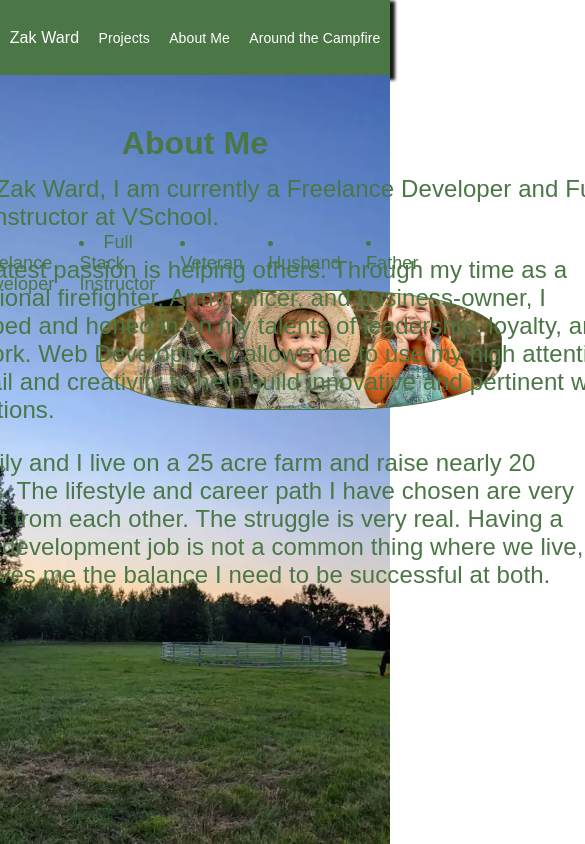
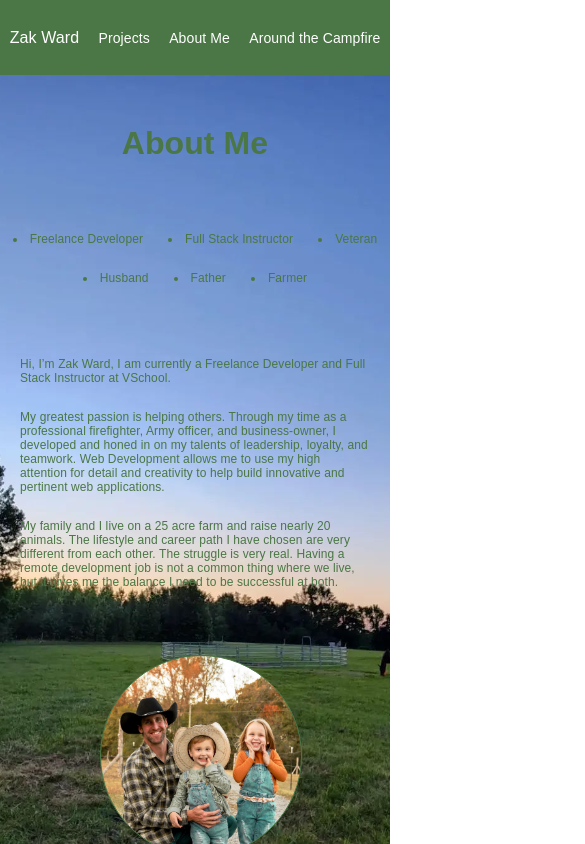
Before and after one commit to zakward/Portfolio, a React (Create React App) app: page /about-me in a window 390 px wide. Shown: the top 844 px of the page, 585 px wide, since content can reach past the window. Built offline with nearby package versions, Linux system fonts and the light colour scheme; a web font is replaced by a local one.

Commit message:
about me update

```diff
--- a/src/components/AboutMe.js
+++ b/src/components/AboutMe.js
@@ -14,6 +14,7 @@ export default function AboutMe() {
                     <li className = "bio">Veteran</li>
                     <li className = "bio">Husband</li>
                     <li className = "bio">Father</li>
+                    <li className="bio">Farmer</li>
                 </div>
                 <div id ="aboutMe-pic">
 
--- a/src/index.css
+++ b/src/index.css
@@ -50,13 +50,13 @@ body {
 }
 
 #aboutMe-pic {
-    height: 400px;
-    width: 400px;
+    height: 300px;
+    width: 300px;
     background-image: url("./images/zakKids.JPG");
     background-size: cover;
     background-repeat: no-repeat;
     background-position: 25%;
-    border-radius: 40%;
+    border-radius: 50%;
     border: 1px solid rgba(75,118,69,1);
     align-self: flex-start;
     left: 100px;
@@ -252,6 +252,8 @@ body {
     display: flex;
    gap: 25px;
    font-size: 18px;
+   position: relative;
+   left: 50px;
 
 }
 
@@ -263,7 +265,7 @@ body {
     font-size: 24px;
     margin-left: 150px;
    position: relative;
-   bottom: 45%;
+   bottom: 40%;
 }
 
 .zakKids {
@@ -815,6 +817,28 @@ body {
     flex-wrap: wrap;
 
 }
+
+.bio-list {
+    font-size: 12px;
+    left: 0px;
+    flex-wrap: wrap;
+    justify-content: center;
+}
+
+.bio-container {
+    font-size: 12px;
+    width: 350px;
+    /* align-items: center;
+    justify-content: center; */
+    margin-left: 0px;
+    bottom: 32%;
+}
+
+#aboutMe-pic {
+    top: 300px;
+    height: 200px;
+    width: 200px;
+}
     /* .profile-name {
         font-size: 28px;
     }
@@ -850,7 +874,21 @@ body {
     #projects-test-container {
         gap: 15px;
     }
+
+    #aboutMe-container {
+        gap: 15px;
+        padding-top: 15px;
+    }
+
+    .bio-container {
+        width: 300px;
+        padding-left: 45px;
+        gap: 15px;
+    }
+
 }
+
+
 
 @media only screen and (min-height: 675px) {
     #projects-test-container {
@@ -862,6 +900,8 @@ body {
     #projects-test-container {
         gap: 40px;
     }
+
+
 }
 
 
```
